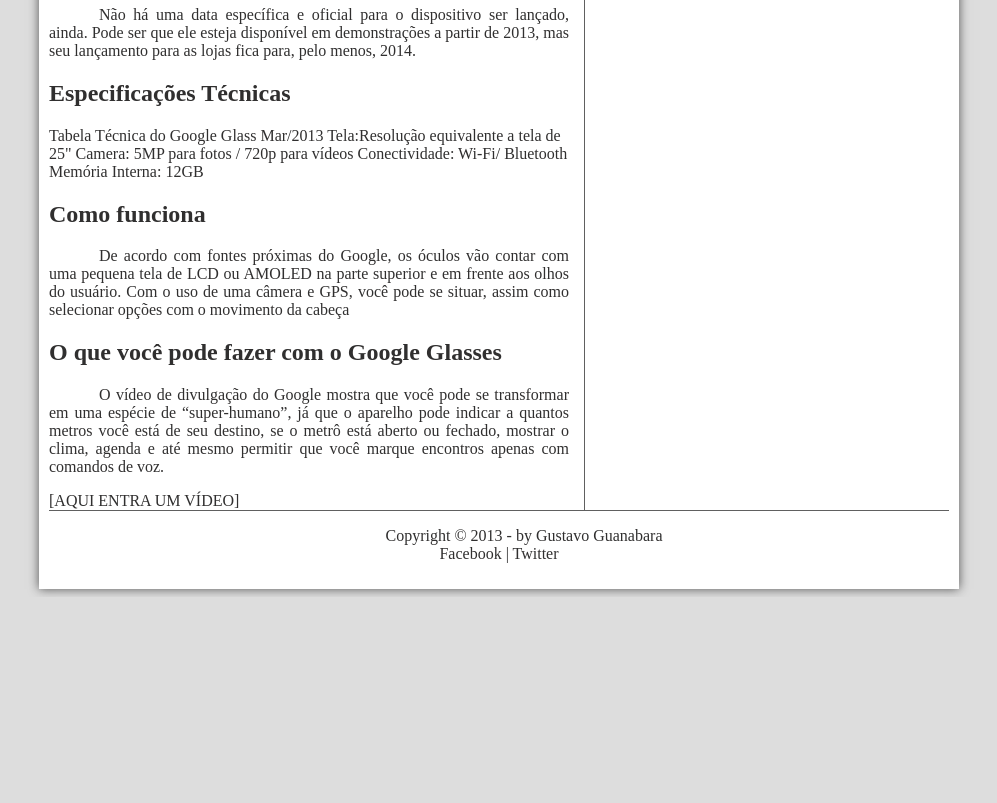
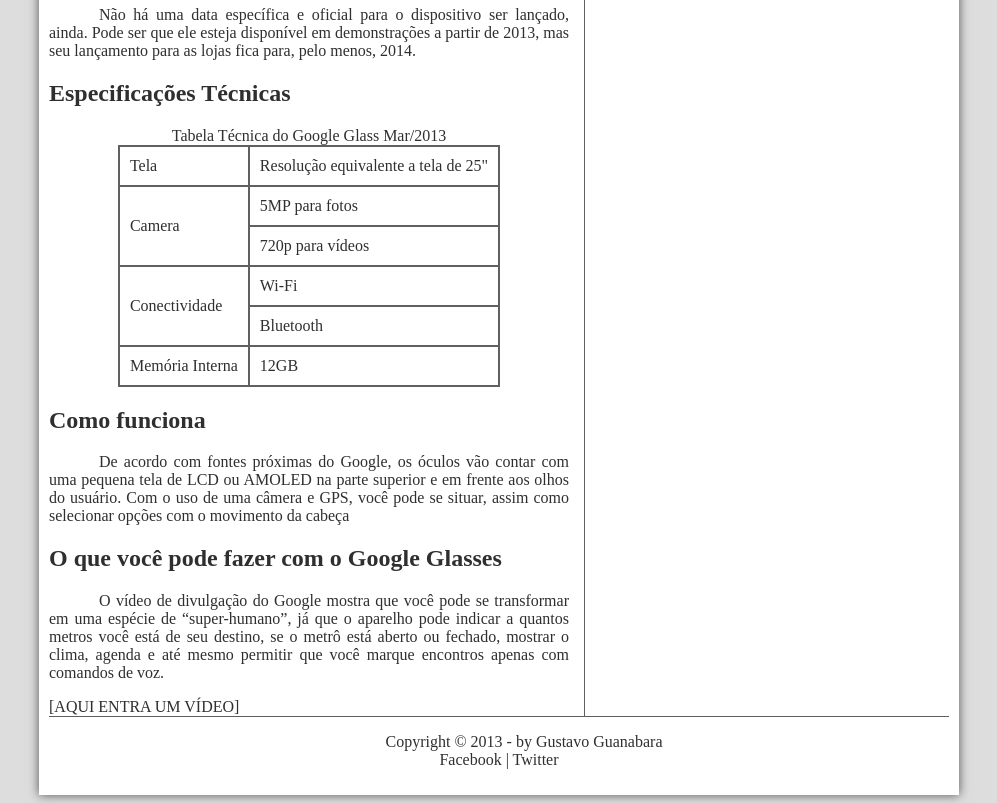
Before and after one commit to Projetos-compartilhado/html_css_js-, a plain HTML site: page projeto-glass-html5/index.html in a window 1280 px wide. Shown: the part 680-1483 px from the top of the page, without its empty margins (141-1138 px from the left). Before the commit the page ends 1277 px from the top, so only its background shows below. Drawn offline with Linux system fonts and the light colour scheme; a web font is replaced by a local one.

Commit message:
Tabelas em HTML

```diff
--- a/projeto-glass-html5/_css/estilo.css
+++ b/projeto-glass-html5/_css/estilo.css
@@ -130,6 +130,18 @@ nav#menu a {
     padding-right: 15px;
  }
 
+table#tabelaSpac{
+    border: 1px solid #606060;
+    border-spacing: 0px;
+    margin-left: auto;
+    margin-right: auto;
+}
+
+table#tabelaSpac td{
+   border: 1px solid #606060;
+   padding: 10px;
+}
+
  aside#lateral {
     display: block;
     width: 350px;
--- a/projeto-glass-html5/index.html
+++ b/projeto-glass-html5/index.html
@@ -68,12 +68,17 @@
             </p>
 
             <h1>Especificações Técnicas</h1>
-            Tabela Técnica do Google Glass Mar/2013
 
-            Tela:Resolução equivalente a tela de 25"
-            Camera: 5MP para fotos / 720p para vídeos
-            Conectividade: Wi-Fi/ Bluetooth
-            Memória Interna: 12GB
+            <table id="tabelaSpac">
+            <caption>Tabela Técnica do Google Glass Mar/2013</caption>
+
+            <tr><td>Tela</td><td>Resolução equivalente a tela de 25"</td></tr>
+            <tr><td rowspan="2">Camera</td> <td>5MP para fotos </td></tr>
+            <tr><td> 720p para vídeos</td></tr>
+            <tr><td rowspan="2">Conectividade</td><td> Wi-Fi</td></tr>
+            <tr><td> Bluetooth</td></tr>
+            <tr><td>Memória Interna</td><td> 12GB</td></tr>
+          </table>
 
             <h1>Como funciona</h1>
             <p>De acordo com fontes próximas do Google, os óculos vão contar com uma pequena tela de LCD ou AMOLED na
```
